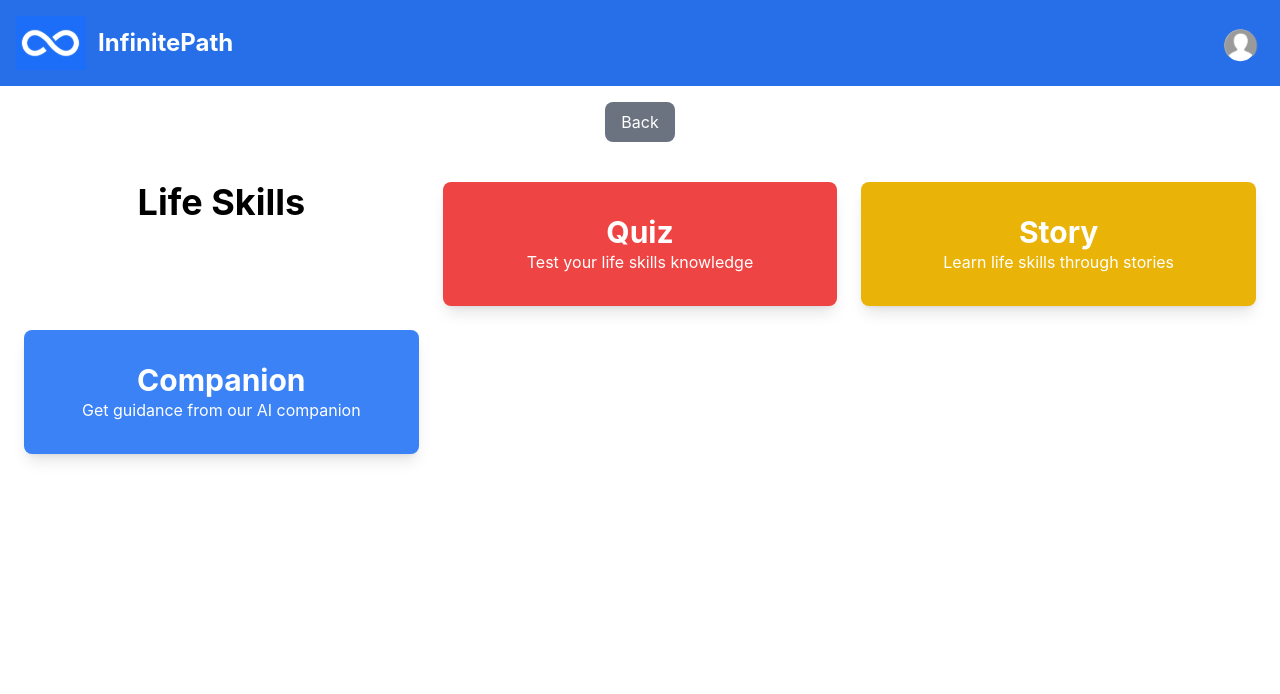
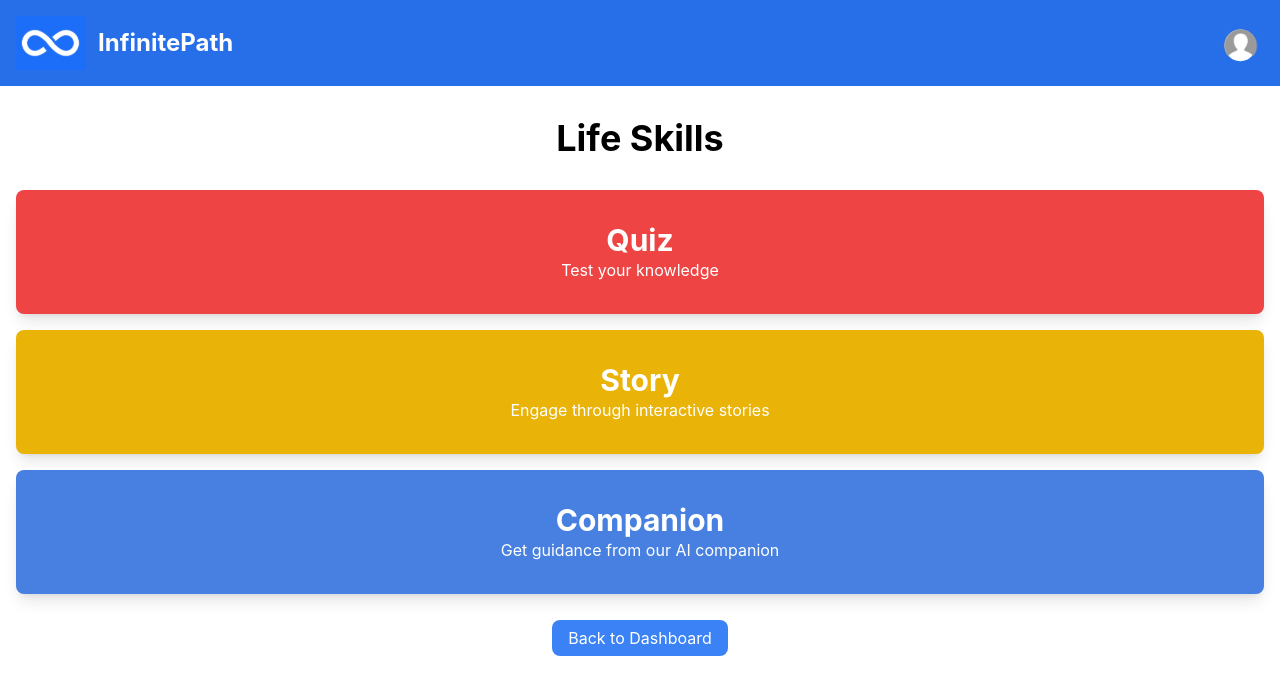
Before and after one commit to vwaje13/ALC-AWS-Hackathon, a React (Create React App) app in the folder client/: page /life in a window 1280 px wide. Shown: the top 694 px of the page. Built offline with nearby package versions, Linux system fonts and the light colour scheme.

Commit message:
updated skills pages

```diff
--- a/client/src/pages/LifeSkills.js
+++ b/client/src/pages/LifeSkills.js
@@ -29,57 +29,59 @@ function LifeSkills() {
 
   return (
     <div className="App">
-      {/* Header section with the same format as Homepage */}
+      {/* headerrrr */}
       <header className="bg-header-blue p-4">
         <nav className="flex items-center justify-between container mx-auto">
           <div className="flex items-center space-x-3">
-            <ImageButton/>
-            {/*<img src={logo} className="w-16 h-16" alt="logo" />*/}
+            <ImageButton /> {/* Use ImageButton here */}
             <p className="text-2xl font-bold text-white">InfinitePath</p>
           </div>
 
           <div className="flex items-center space-x-6">
             <img src={profileimg} className="h-12 w-12 rounded-full" alt="profileimg" />
           </div>
-
         </nav>
       </header>
 
-      {/* Back Button */}
-      <button
-        onClick={() => navigate(-1)} // Navigate to the previous page
-        className="bg-gray-500 text-white py-2 px-4 rounded-lg m-4 hover:bg-gray-600"
-      >
-        Back
-      </button>
-
-      {/* Life Skills Tiles */}
-      <div className="life-section grid grid-cols-1 md:grid-cols-3 gap-6 p-6">
+    {/* top */}
+      <div className="container mx-auto px-4 py-8">
         <h1 className="text-4xl font-bold mb-8 text-center">Life Skills</h1>
 
-        {/* Quiz Tile */}
-        <Link to="/quiz" className="tile">
-          <div className="life-tile bg-red-500 text-white py-8 px-4 rounded-lg shadow-lg hover:bg-red-600 transition duration-300 ease-in-out">
+      {/* quiz */}
+        <div className="flex flex-col space-y-4 mb-8">
+          <Link to="/quiz" className="w-full">
+            <div className="bg-red-500 text-white py-8 px-4 rounded-lg shadow-lg hover:bg-red-600 transition duration-300 ease-in-out text-center">
               <h2 className="text-3xl font-bold">Quiz</h2>
-            <p>Test your life skills knowledge</p>
+              <p>Test your knowledge</p>
             </div>
           </Link>
 
-        {/* Story Tile */}
-        <Link to="/story" className="tile">
-          <div className="life-tile bg-yellow-500 text-white py-8 px-4 rounded-lg shadow-lg hover:bg-yellow-600 transition duration-300 ease-in-out">
+        {/* story */}
+          <Link to="/story" className="w-full">
+            <div className="bg-yellow-500 text-white py-8 px-4 rounded-lg shadow-lg hover:bg-yellow-600 transition duration-300 ease-in-out text-center">
               <h2 className="text-3xl font-bold">Story</h2>
-            <p>Learn life skills through stories</p>
+              <p>Engage through interactive stories</p>
             </div>
           </Link>
 
-        {/* Companion Tile */}
-        <Link to="/companion" className="tile">
-          <div className="life-tile bg-blue-500 text-white py-8 px-4 rounded-lg shadow-lg hover:bg-blue-600 transition duration-300 ease-in-out">
+        {/* companion */}
+          <Link to="/companion" className="w-full">
+            <div className="bg-body-blue text-white py-8 px-4 rounded-lg shadow-lg hover:bg-blue-600 transition duration-300 ease-in-out text-center">
               <h2 className="text-3xl font-bold">Companion</h2>
               <p>Get guidance from our AI companion</p>
             </div>
           </Link>
+        </div>
+
+      {/* back button */}
+        <div className="text-center">
+          <Link
+            to="/dashboard" // Use a Link to redirect to the dashboard
+            className="bg-blue-500 text-white py-2 px-4 rounded-lg hover:bg-blue-600 transition duration-300 ease-in-out"
+          >
+            Back to Dashboard
+          </Link>
+        </div>
       </div>
     </div>
   );
--- a/client/src/pages/SocialSkills.js
+++ b/client/src/pages/SocialSkills.js
@@ -30,57 +30,59 @@ function SocialSkills() {
 
   return (
     <div className="App">
-      {/* Header section with the same format as Homepage */}
+      {/* headerrrr */}
       <header className="bg-header-blue p-4">
         <nav className="flex items-center justify-between container mx-auto">
           <div className="flex items-center space-x-3">
-            <ImageButton/>
-            {/*<img src={logo} className="w-16 h-16" alt="logo" />*/}
+            <ImageButton /> {/* Use ImageButton here */}
             <p className="text-2xl font-bold text-white">InfinitePath</p>
           </div>
 
           <div className="flex items-center space-x-6">
             <img src={profileimg} className="h-12 w-12 rounded-full" alt="profileimg" />
           </div>
-
         </nav>
       </header>
 
-      {/* Back Button */}
-      <button
-        onClick={() => navigate(-1)} // Navigate to the previous page
-        className="bg-gray-500 text-white py-2 px-4 rounded-lg m-4 hover:bg-gray-600"
-      >
-        Back
-      </button>
-
-      {/* Social Skills Tiles */}
-      <div className="social-section grid grid-cols-1 md:grid-cols-3 gap-6 p-6">
+    {/* top */}
+      <div className="container mx-auto px-4 py-8">
         <h1 className="text-4xl font-bold mb-8 text-center">Social Skills</h1>
 
-        {/* Quiz Tile */}
-        <Link to="/quiz" className="tile">
-          <div className="social-tile bg-red-500 text-white py-8 px-4 rounded-lg shadow-lg hover:bg-red-600 transition duration-300 ease-in-out">
+      {/* quiz */}
+        <div className="flex flex-col space-y-4 mb-8">
+          <Link to="/quiz" className="w-full">
+            <div className="bg-red-500 text-white py-8 px-4 rounded-lg shadow-lg hover:bg-red-600 transition duration-300 ease-in-out text-center">
               <h2 className="text-3xl font-bold">Quiz</h2>
-            <p>Test your social skills</p>
+              <p>Test your knowledge</p>
             </div>
           </Link>
 
-        {/* Story Tile */}
-        <Link to="/story" className="tile">
-          <div className="social-tile bg-yellow-500 text-white py-8 px-4 rounded-lg shadow-lg hover:bg-yellow-600 transition duration-300 ease-in-out">
+        {/* story */}
+          <Link to="/story" className="w-full">
+            <div className="bg-yellow-500 text-white py-8 px-4 rounded-lg shadow-lg hover:bg-yellow-600 transition duration-300 ease-in-out text-center">
               <h2 className="text-3xl font-bold">Story</h2>
-            <p>Learn social skills through stories</p>
+              <p>Engage through interactive stories</p>
             </div>
           </Link>
 
-        {/* Companion Tile */}
-        <Link to="/companion" className="tile">
-          <div className="social-tile bg-blue-500 text-white py-8 px-4 rounded-lg shadow-lg hover:bg-blue-600 transition duration-300 ease-in-out">
+        {/* companion */}
+          <Link to="/companion" className="w-full">
+            <div className="bg-body-blue text-white py-8 px-4 rounded-lg shadow-lg hover:bg-blue-600 transition duration-300 ease-in-out text-center">
               <h2 className="text-3xl font-bold">Companion</h2>
               <p>Get guidance from our AI companion</p>
             </div>
           </Link>
+        </div>
+
+      {/* back button */}
+        <div className="text-center">
+          <Link
+            to="/dashboard" // Use a Link to redirect to the dashboard
+            className="bg-blue-500 text-white py-2 px-4 rounded-lg hover:bg-blue-600 transition duration-300 ease-in-out"
+          >
+            Back to Dashboard
+          </Link>
+        </div>
       </div>
     </div>
   );
```
Lines whose indentation alone changed are shown as unchanged.
